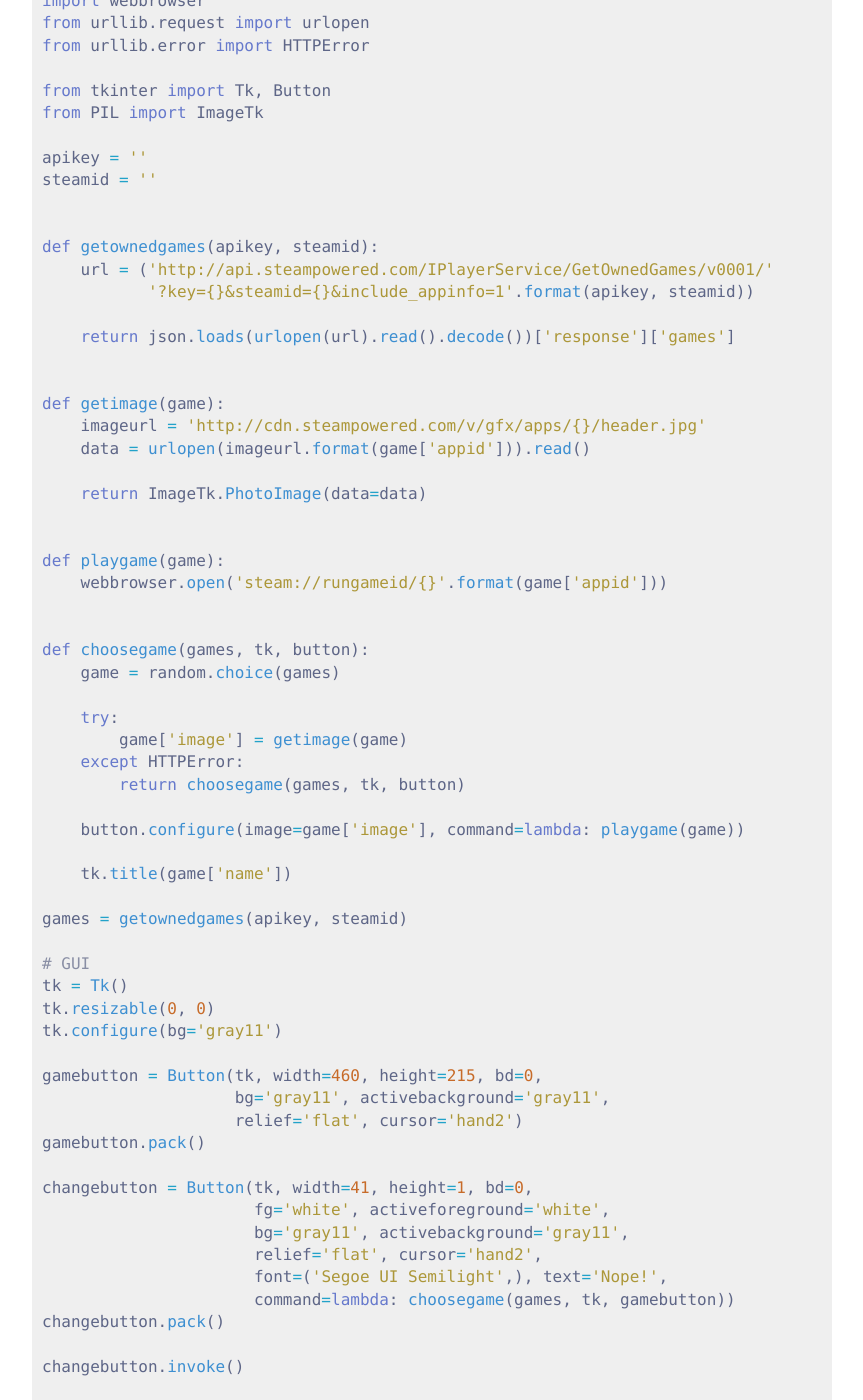
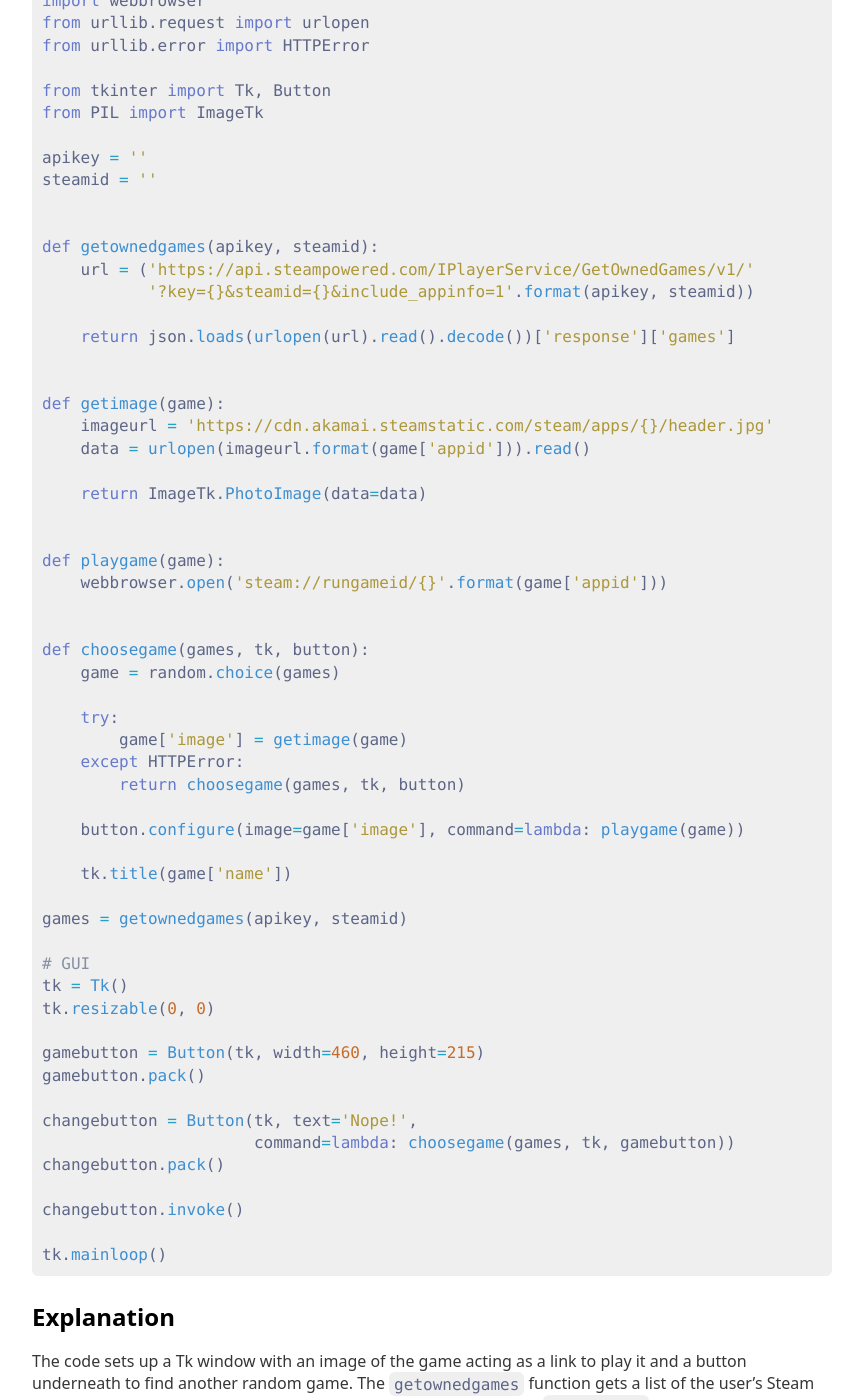
Before and after one commit to mohd-akram/blog, a Jekyll site: the page built from _posts/2013-11-28-choosing-which-steam-game-to-play-using-python.md, in a window 1280 px wide and 1400 px high, scrolled down 588 px. Shown: the whole window, without its empty margins (208-1071 px from the left). Built offline with Jekyll 4.4.1, drawn with Linux system fonts in a browser that asks for light colours; our own code applies the rules of GitHub Pages for plain Markdown files; comment, search, counter and statistics services are not loaded.

Commit message:
Update post

```diff
--- a/_posts/2013-11-28-choosing-which-steam-game-to-play-using-python.md
+++ b/_posts/2013-11-28-choosing-which-steam-game-to-play-using-python.md
@@ -37,14 +37,14 @@ steamid = ''
 
 
 def getownedgames(apikey, steamid):
-    url = ('http://api.steampowered.com/IPlayerService/GetOwnedGames/v0001/'
+    url = ('https://api.steampowered.com/IPlayerService/GetOwnedGames/v1/'
            '?key={}&steamid={}&include_appinfo=1'.format(apikey, steamid))
 
     return json.loads(urlopen(url).read().decode())['response']['games']
 
 
 def getimage(game):
-    imageurl = 'http://cdn.steampowered.com/v/gfx/apps/{}/header.jpg'
+    imageurl = 'https://cdn.akamai.steamstatic.com/steam/apps/{}/header.jpg'
     data = urlopen(imageurl.format(game['appid'])).read()
 
     return ImageTk.PhotoImage(data=data)
@@ -71,18 +71,11 @@ games = getownedgames(apikey, steamid)
 # GUI
 tk = Tk()
 tk.resizable(0, 0)
-tk.configure(bg='gray11')
 
-gamebutton = Button(tk, width=460, height=215, bd=0,
-                    bg='gray11', activebackground='gray11',
-                    relief='flat', cursor='hand2')
+gamebutton = Button(tk, width=460, height=215)
 gamebutton.pack()
 
-changebutton = Button(tk, width=41, height=1, bd=0,
-                      fg='white', activeforeground='white',
-                      bg='gray11', activebackground='gray11',
-                      relief='flat', cursor='hand2',
-                      font=('Segoe UI Semilight',), text='Nope!',
+changebutton = Button(tk, text='Nope!',
                       command=lambda: choosegame(games, tk, gamebutton))
 changebutton.pack()
 
```
